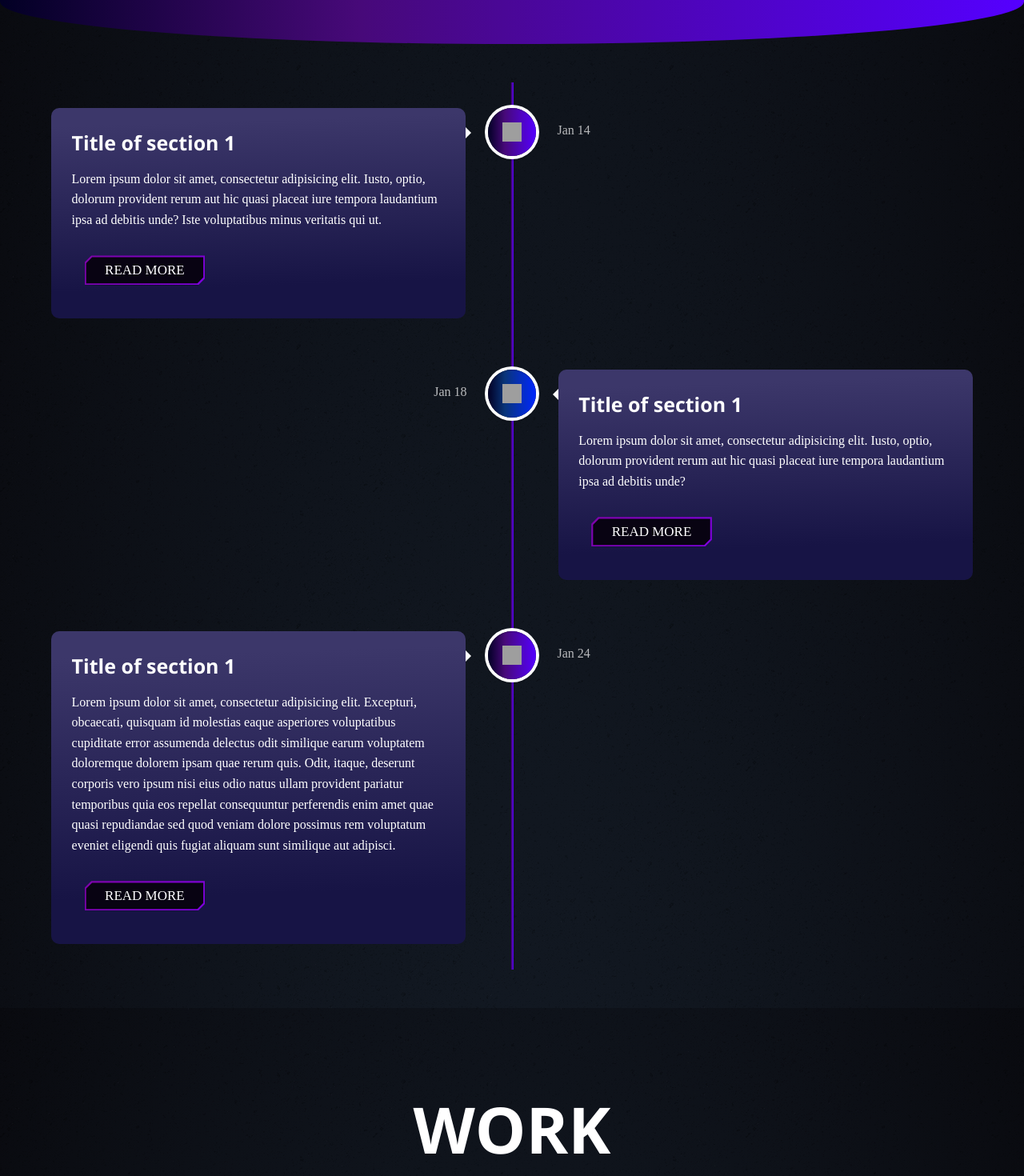
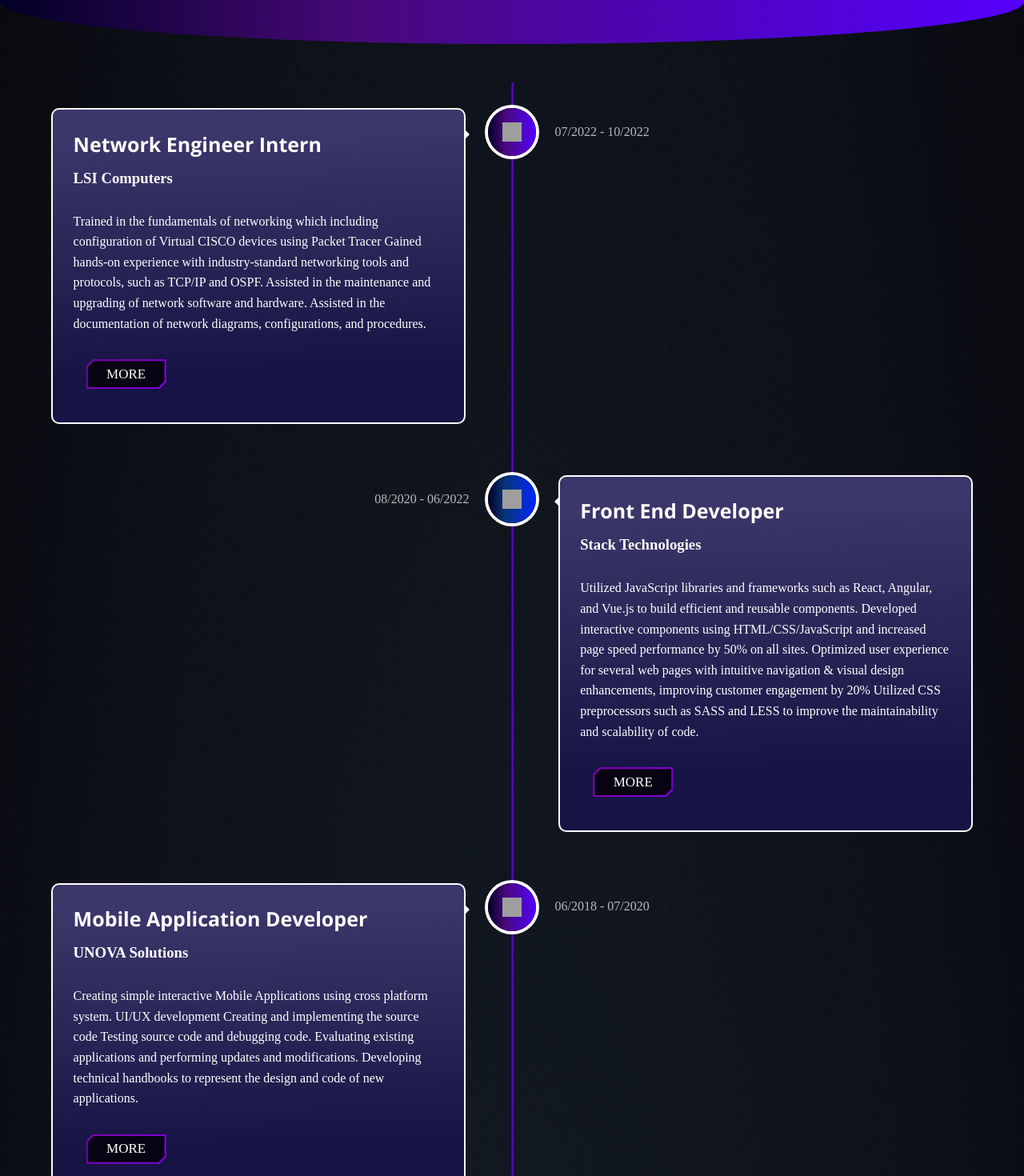
Before and after one commit to AlyassinDyaa/myPortfolio, a React (Create React App) app: page /Work in a window 1280 px wide. Shown: the part 245-1715 px from the top of the page at 80% size. Built offline with nearby package versions, Linux system fonts and the light colour scheme; grey boxes are pictures that could not be loaded; a web font is replaced by a local one.

Commit message:
work timeline

```diff
--- a/src/Containers/Experience/Timeline/time.css
+++ b/src/Containers/Experience/Timeline/time.css
@@ -16,12 +16,7 @@ html * {
     box-sizing: border-box;
   }
 
-  body {
-    font-size: 100%;
-    font-family: "Droid Serif", serif;
-    color: #7f8c97;
-    background-color: #e9f0f5;
-  }
+
 
 
 
@@ -239,6 +234,8 @@ html * {
     padding: 1em;
     color: white;
     border-radius: 10px;
+    border: 2px solid white;
+
   }
   .cd-timeline-content::after {
     clear: both;
@@ -247,7 +244,11 @@ html * {
   }
   .cd-timeline-content h2 {
     color: white;
-    font-size: larger;
+  }
+
+  .cd-timeline-content h3 {
+    color: white;
+    padding-top: 15px;;
   }
   .cd-timeline-content p,
   .cd-timeline-content .cd-read-more,
--- a/src/Containers/Experience/Timeline/time.jsx
+++ b/src/Containers/Experience/Timeline/time.jsx
@@ -16,23 +16,30 @@ const time = () => {
 			</div>
 
 			<div class="cd-timeline-content">
-				<h2 style={{fontSize: 25}}>Title of section 1</h2>
-				<p>Lorem ipsum dolor sit amet, consectetur adipisicing elit. Iusto, optio, dolorum provident rerum aut hic quasi placeat iure tempora laudantium ipsa ad debitis unde? Iste voluptatibus minus veritatis qui ut.</p>
-				<a href="#0" class="btn-head">Read more</a>
-				<span class="cd-date">Jan 14</span>
+				<h2 style={{fontSize: 25}}>Network Engineer Intern</h2>
+				<h3>LSI Computers</h3>
+                <p>Trained in the fundamentals of networking which including configuration of Virtual CISCO devices using Packet Tracer
+                    Gained hands-on experience with industry-standard networking tools and protocols, such as TCP/IP and OSPF.
+                        Assisted in the maintenance and upgrading of network software and hardware. Assisted in the documentation of network diagrams, configurations, and procedures.</p>
+				<a href="https://lsicomputers.com/" class="btn-head">MORE</a>
+				<span class="cd-date">07/2022 - 10/2022</span>
 			</div>
 		</div>
 
 		<div class="cd-timeline-block">
 			<div class="cd-timeline-img cd-movie">
-				<img src="https://s3-us-west-2.amazonaws.com/s.cdpn.io/148866/cd-icon-movie.svg" alt="Movie"/>
+            <img src="https://s3-us-west-2.amazonaws.com/s.cdpn.io/148866/cd-icon-picture.svg" alt="Picture"/>
 			</div>
 
 			<div class="cd-timeline-content">
-				<h2 style={{fontSize: 25}}>Title of section 1</h2>
-				<p>Lorem ipsum dolor sit amet, consectetur adipisicing elit. Iusto, optio, dolorum provident rerum aut hic quasi placeat iure tempora laudantium ipsa ad debitis unde?</p>
-				<a href="#0" class="btn-head">Read more</a>
-				<span class="cd-date">Jan 18</span>
+				<h2 style={{fontSize: 25}}>Front End Developer</h2>
+                <h3>Stack Technologies</h3>
+				<p>Utilized JavaScript libraries and frameworks such as React, Angular, and Vue.js to build efficient and reusable components.
+                        Developed interactive components using HTML/CSS/JavaScript and increased page speed performance by 50% on all sites.
+                        Optimized user experience for several web pages with intuitive navigation & visual design enhancements, improving customer engagement by 20%
+                        Utilized CSS preprocessors such as SASS and LESS to improve the maintainability and scalability of code.</p>
+				<a href="https://www.facebook.com/StackTechnology.jo" class="btn-head">MORE</a>
+				<span class="cd-date">08/2020 - 06/2022</span>
 			</div>
 		</div>
 
@@ -42,10 +49,15 @@ const time = () => {
 			</div>
 
 			<div class="cd-timeline-content">
-				<h2 style={{fontSize: 25}}>Title of section 1</h2>
-				<p>Lorem ipsum dolor sit amet, consectetur adipisicing elit. Excepturi, obcaecati, quisquam id molestias eaque asperiores voluptatibus cupiditate error assumenda delectus odit similique earum voluptatem doloremque dolorem ipsam quae rerum quis. Odit, itaque, deserunt corporis vero ipsum nisi eius odio natus ullam provident pariatur temporibus quia eos repellat consequuntur perferendis enim amet quae quasi repudiandae sed quod veniam dolore possimus rem voluptatum eveniet eligendi quis fugiat aliquam sunt similique aut adipisci.</p>
-				<a href="#0" class="btn-head">Read more</a>
-				<span class="cd-date">Jan 24</span>
+				<h2 style={{fontSize: 25}}>Mobile Application Developer</h2>
+                <h3>UNOVA Solutions</h3>
+				<p>Creating simple interactive Mobile Applications using cross platform system.
+                    UI/UX development
+                    Creating and implementing the source code
+                    Testing source code and debugging code.
+                    Evaluating existing applications and performing updates and modifications. Developing technical handbooks to represent the design and code of new applications.</p>
+				<a href="https://play.google.com/store/apps/developer?id=Deviant+Solutions+Agency" class="btn-head">MORE</a>
+				<span class="cd-date">06/2018 - 07/2020</span>
 			</div>
 		</div>
 
--- a/src/Containers/Experience/Work/work.jsx
+++ b/src/Containers/Experience/Work/work.jsx
@@ -153,7 +153,7 @@ function Work() {
     <div id='work' className='workClass'>
 
       <div className='container__work' >
-        <h1 className='container__work-title'> WORK </h1>
+        <h1 className='container__work-title'> PROJECTS </h1>
         <h2 className='container__work-sub'> See Demos belows</h2>
       </div>
 
```
